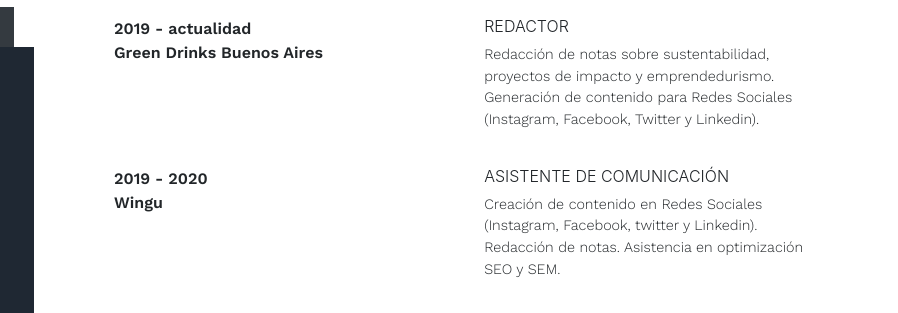
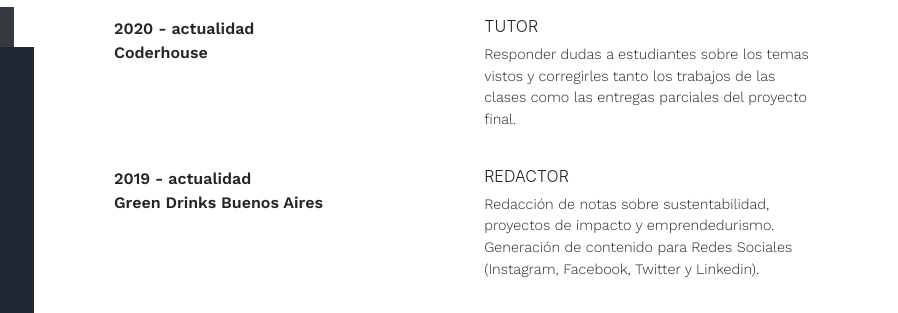
Before and after one commit to manuellacarra/curriculum, a plain HTML site: page index.html in a window 1280 px wide. Shown: the part 463-776 px from the top of the page, 382-1280 px from the left. Drawn offline with nearby package versions, Linux system fonts and the light colour scheme.

Commit message:
Add files via upload
Agrego experiencia Coder

```diff
--- a/index.html
+++ b/index.html
@@ -130,6 +130,17 @@
 			</div>
 			<div class="grid-experiencia">
 				<div id="experienciaIzquierda">
+					<p><strong>2020 - actualidad</strong></p>
+					<P><strong>Coderhouse</strong></p>
+				</div>
+				<div id="experienciaDerecha">
+					<h4>TUTOR</h4>
+					<p>Responder dudas a estudiantes sobre los temas vistos y corregirles tanto los trabajos de las clases como las entregas parciales del proyecto final.</p>
+				</div>
+			</div>
+			<div>
+			<div class="grid-experiencia">
+				<div id="experienciaIzquierda">
 					<p><strong>2019 - actualidad</strong></p>
 					<P><strong>Green Drinks Buenos Aires</strong></p>
 				</div>
```
